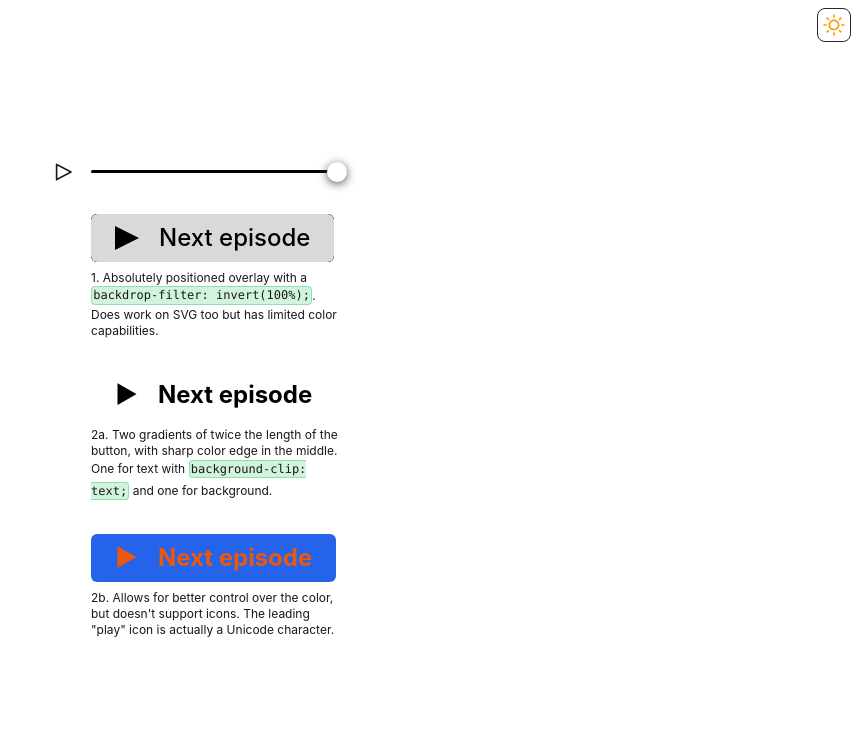
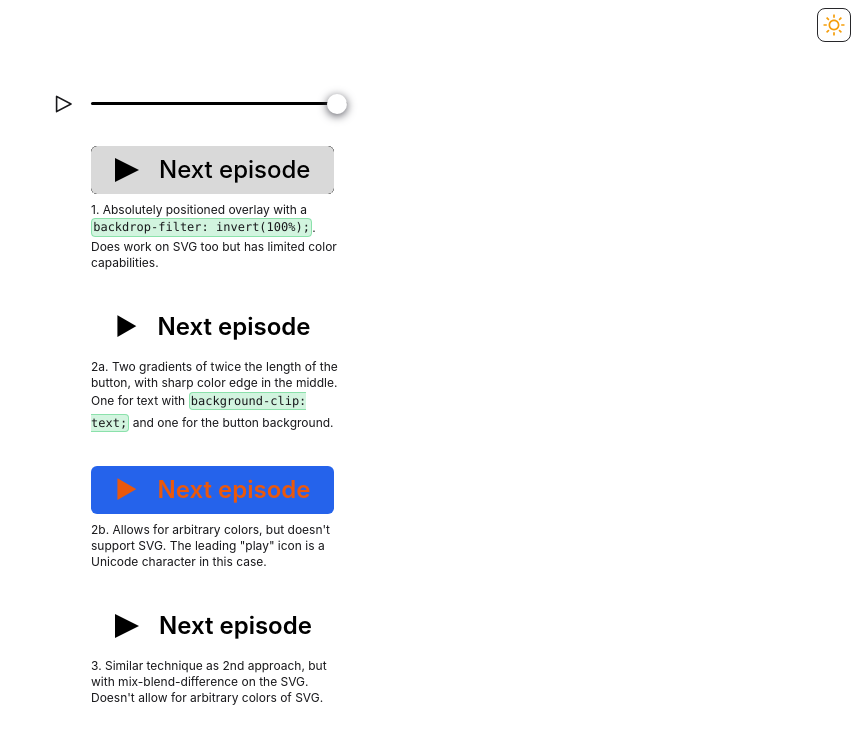
Before and after one commit to xzec/netflix-next-ep-button, a React (Vite) app: page / in a window 1280 px wide. Shown: the top 744 px of the page, without its empty margins (421-1280 px from the left). Built offline with nearby package versions, Linux system fonts and the light colour scheme.

Commit message:
3rd netflix loading button approach using mix blend mode on icons

```diff
--- a/src/components/netflix-next-episode-button.tsx
+++ b/src/components/netflix-next-episode-button.tsx
@@ -91,7 +91,7 @@ const NetflixNextEpisodeButton: FC = () => {
           style={{ backgroundPositionX }}
         >
           <motion.div
-            className="h-full w-full space-x-5 bg-gradient-to-r from-black from-50% to-white to-50% bg-[length:200%_200%] bg-clip-text px-6 py-2 font-bold text-transparent"
+            className="h-full w-full space-x-5 bg-gradient-to-r from-black from-50% to-white to-50% bg-[length:200%_200%] bg-clip-text px-6 py-2 font-semibold text-transparent"
             style={{ backgroundPositionX }}
           >
             <span className="mr-5">▶</span>
@@ -101,7 +101,7 @@ const NetflixNextEpisodeButton: FC = () => {
         <p className="text-xs">
           2a. Two gradients of twice the length of the button, with sharp color
           edge in the middle. One for text with{' '}
-          <code>background-clip: text;</code> and one for background.
+          <code>background-clip: text;</code> and one for the button background.
         </p>
       </div>
       <div className="flex flex-col items-start gap-2">
@@ -111,7 +111,7 @@ const NetflixNextEpisodeButton: FC = () => {
           style={{ backgroundPositionX }}
         >
           <motion.div
-            className="h-full w-full space-x-5 bg-gradient-to-r from-orange-600 from-50% to-white to-50% bg-[length:200%_200%] bg-clip-text px-6 py-2 font-bold text-transparent"
+            className="h-full w-full space-x-5 bg-gradient-to-r from-orange-600 from-50% to-white to-50% bg-[length:200%_200%] bg-clip-text px-6 py-2 font-semibold text-transparent"
             style={{ backgroundPositionX }}
           >
             <span className="mr-5">▶</span>
@@ -119,8 +119,27 @@ const NetflixNextEpisodeButton: FC = () => {
           </motion.div>
         </motion.button>
         <p className="text-xs">
-          2b. Allows for better control over the color, but doesn't support
-          icons. The leading "play" icon is actually a Unicode character.
+          2b. Allows for arbitrary colors, but doesn't support SVG. The leading
+          "play" icon is a Unicode character in this case.
+        </p>
+      </div>
+      <div className="flex flex-col items-start gap-2">
+        <motion.button
+          className="relative flex items-center justify-center overflow-hidden rounded-md bg-gradient-to-r from-white from-50% to-neutral-500 to-50% bg-[length:200%_200%] text-2xl"
+          onClick={startAnimation}
+          style={{ backgroundPositionX }}
+        >
+          <motion.div
+            className="inline-flex h-full w-full items-center space-x-5 bg-gradient-to-r from-black from-50% to-white to-50% bg-[length:200%_200%] bg-clip-text px-6 py-2 font-semibold text-transparent"
+            style={{ backgroundPositionX }}
+          >
+            <NetflixPlayIcon className="mr-5 text-white	mix-blend-difference" />
+            Next episode
+          </motion.div>
+        </motion.button>
+        <p className="text-xs">
+          3. Similar technique as 2nd approach, but with mix-blend-difference on
+          the SVG. Doesn't allow for arbitrary colors of SVG.
         </p>
       </div>
     </div>
```
